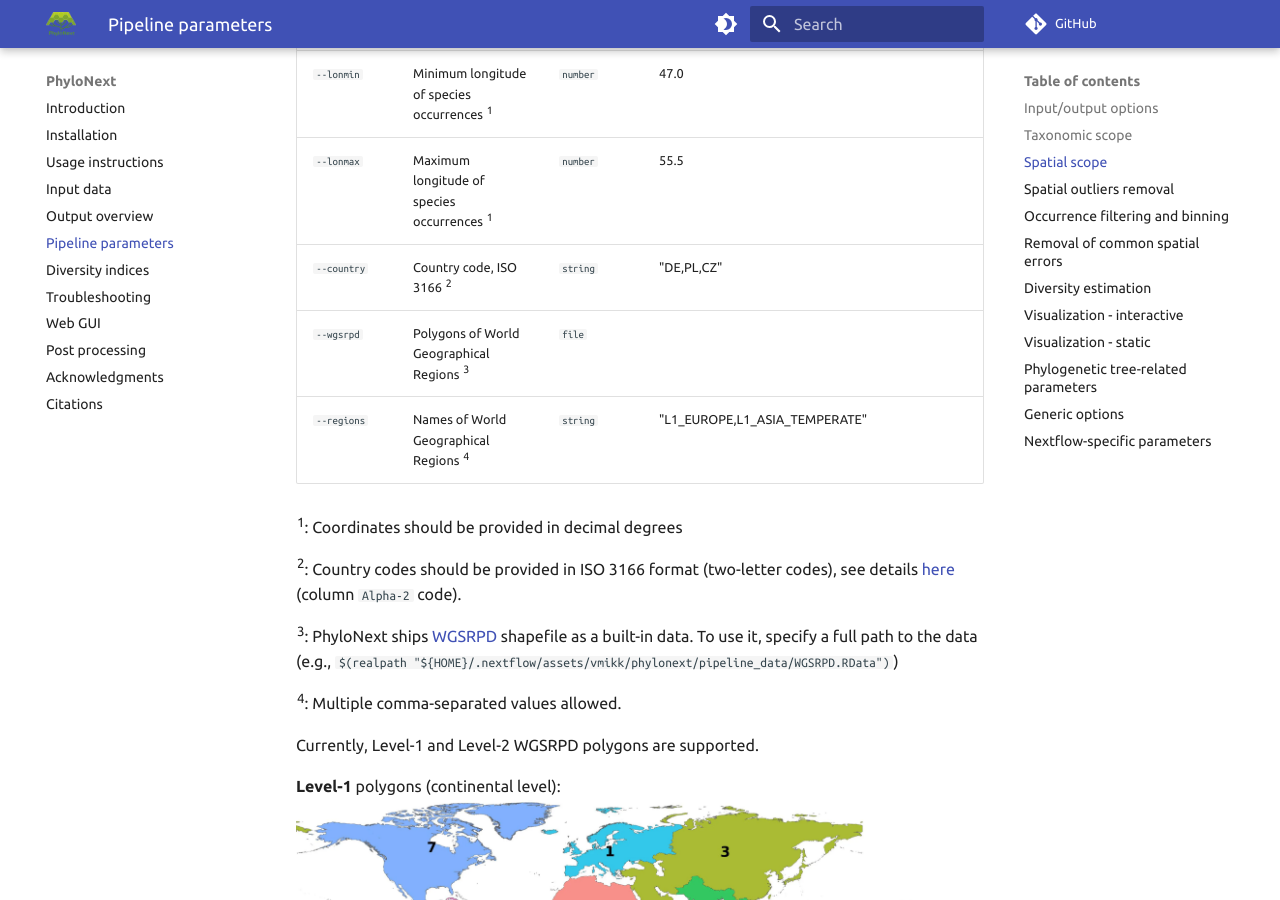
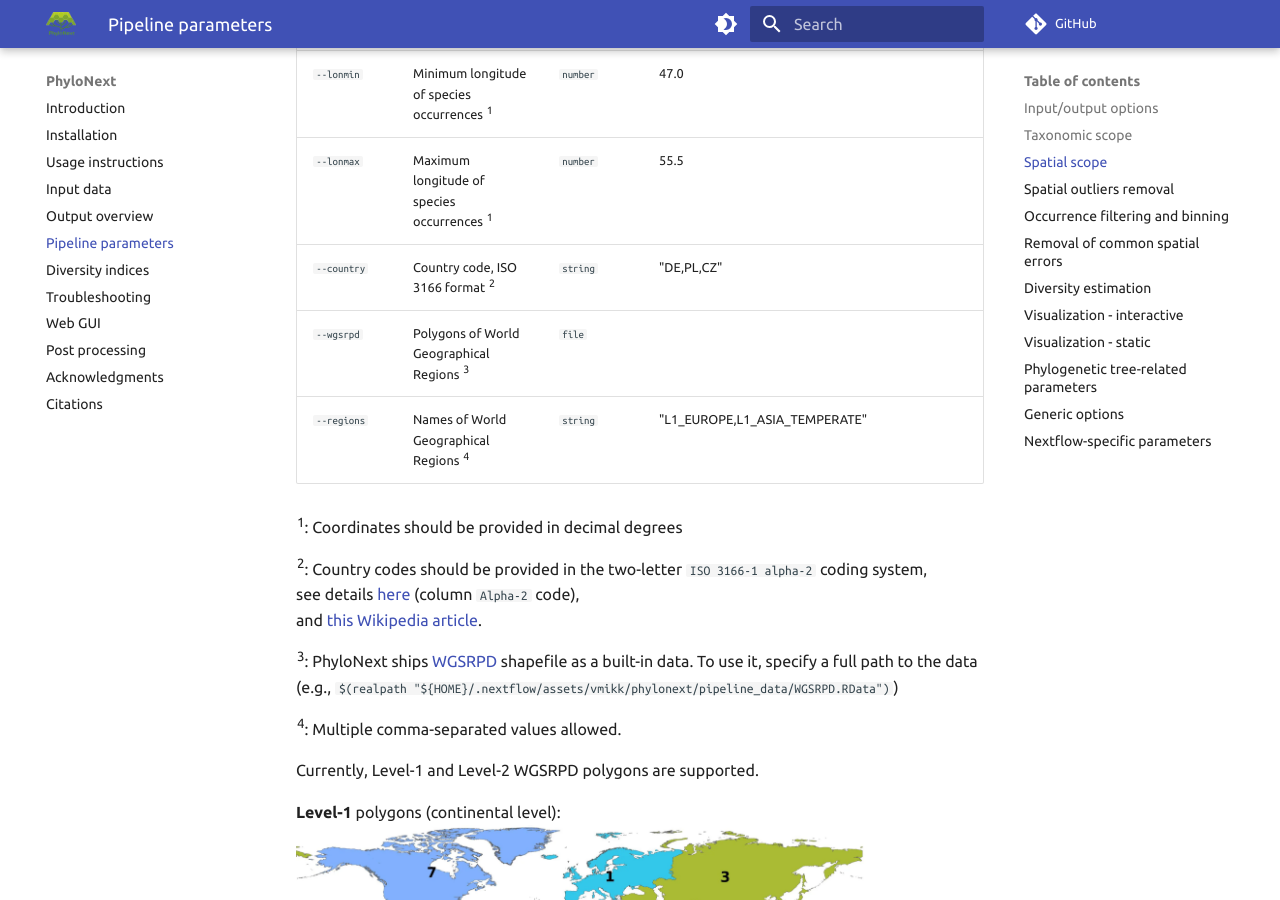
Before and after one commit to vmikk/phylonext_manual, an MkDocs documentation site: the page built from docs/parameters.md, in a window 1280 px wide and 900 px high, scrolled down 2216 px. Built offline with MkDocs 1.6.1 and Material for MkDocs 9.7.7, drawn with Linux system fonts in a browser that asks for light colours; comment, search, counter and statistics services are not loaded.

Commit message:
upd country name format (ISO) notes

```diff
--- a/docs/parameters.md
+++ b/docs/parameters.md
@@ -73,15 +73,16 @@ Spatial filters.
 | `--latmax`  | Maximum latitude of species occurrences ^1^  | `number` | 15.5                          |         |
 | `--lonmin`  | Minimum longitude of species occurrences ^1^ | `number` | 47.0                          |         |
 | `--lonmax`  | Maximum longitude of species occurrences ^1^ | `number` | 55.5                          |         |
-| `--country` | Country code, ISO 3166 ^2^                   | `string` | "DE,PL,CZ"                    |         |
+| `--country` | Country code, ISO 3166 format ^2^            | `string` | "DE,PL,CZ"                    |         |
 | `--wgsrpd`  | Polygons of World Geographical Regions ^3^   | `file`   |                               |         |
 | `--regions` | Names of World Geographical Regions ^4^      | `string` | "L1_EUROPE,L1_ASIA_TEMPERATE" |         |
 
 ^1^: Coordinates should be provided in decimal degrees
 
 ^2^:
-    Country codes should be provided in ISO 3166 format (two-letter codes),
-    see details [here](https://www.iso.org/obp/ui/#search) (column `Alpha-2` code).
+    Country codes should be provided in the two-letter `ISO 3166-1 alpha-2` coding system,
+    see details [here](https://www.iso.org/obp/ui/#search) (column `Alpha-2` code),
+    and [this Wikipedia article](https://en.wikipedia.org/wiki/ISO_3166-1_alpha-2).
 
 ^3^:
     PhyloNext ships [WGSRPD](https://www.tdwg.org/standards/wgsrpd/) shapefile as a built-in data.
```
